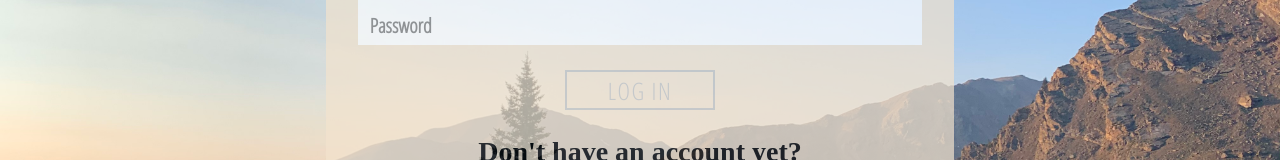
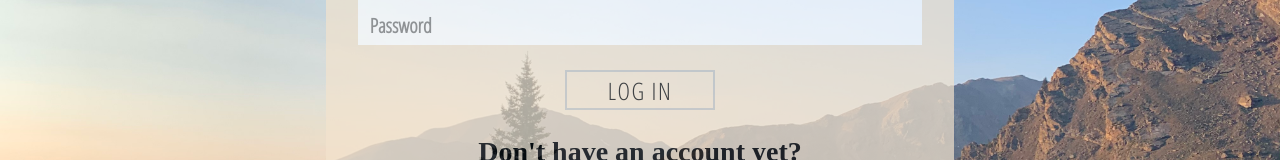
Before and after one commit to sarawarnock/gratitude-journal-capstone-client, a React (Create React App) app: page /login in a window 1280 px wide. Shown: the part 262-422 px from the top of the page. Built offline with nearby package versions, Linux system fonts and the light colour scheme; no server answers; a web font is replaced by a local one.

Commit message:
button styling

```diff
--- a/src/App.css
+++ b/src/App.css
@@ -26,7 +26,6 @@ html {
   width: 150px;
   border: 2px solid #BFC0C0;
   margin: 20px 20px 20px 20px;
-  color: #BFC0C0;
   text-transform: uppercase;
   text-decoration: none;
   font-size: 1.5em;
@@ -386,7 +385,6 @@ input:checked + label {
     width: 150px;
     border: 2px solid #BFC0C0;
     margin: 20px 20px 20px 20px;
-    color: #BFC0C0;
     text-transform: uppercase;
     text-decoration: none;
     font-size: 1.5em;
--- a/src/components/login.js
+++ b/src/components/login.js
@@ -15,10 +15,6 @@ export default class Login extends React.Component {
       value: '',
       touched: false
     },
-    // errors: {
-    //   loginUsername: 'You must enter a valid username',
-    //   loginPassword: 'You must enter a valid password',
-    // },
     sessionUser: ''
 }
 
@@ -132,8 +128,6 @@ export default class Login extends React.Component {
       validationError = this.state.error
     }
 
-    const usernameError = this.validateUsername();
-    const passwordError = this.validatePassword();
     return (
       <div className="App">
         <main>
@@ -151,7 +145,6 @@ export default class Login extends React.Component {
                       onChange={e => this.updateUsername(e.target.value)}
                       required
                     />
-                    {this.state.loginUsername.touched && <ValidationError message={usernameError} />}
 
                     <input
                       name="loginPassword"
@@ -161,7 +154,6 @@ export default class Login extends React.Component {
                       onChange={e => this.updatePassword(e.target.value)}
                       required
                     />
-                    {this.state.loginPassword.touched && <ValidationError message={passwordError} />}
                     <button className="button submit-button" type="submit">Log In</button>
 
                 </form>
--- a/src/components/signup.js
+++ b/src/components/signup.js
@@ -24,12 +24,6 @@ export default class SignUp extends React.Component {
         value: '',
         touched: false
       },
-      // errors: {
-      //   signUpUsername: 'You must enter a valid username',
-      //   signUpPassword: 'You must enter a valid password',
-      //   signUpFirstName: 'You must enter a valid name',
-      //   signUpLastName: 'You must enter a valid name'
-      // },
       sessionUser: ''
   }
 
```
